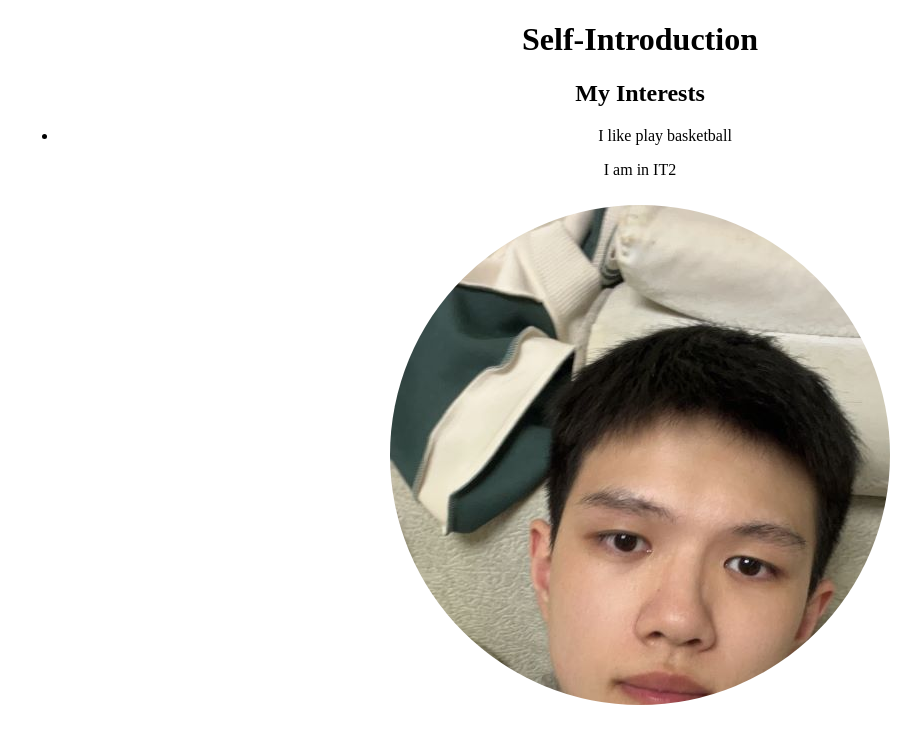
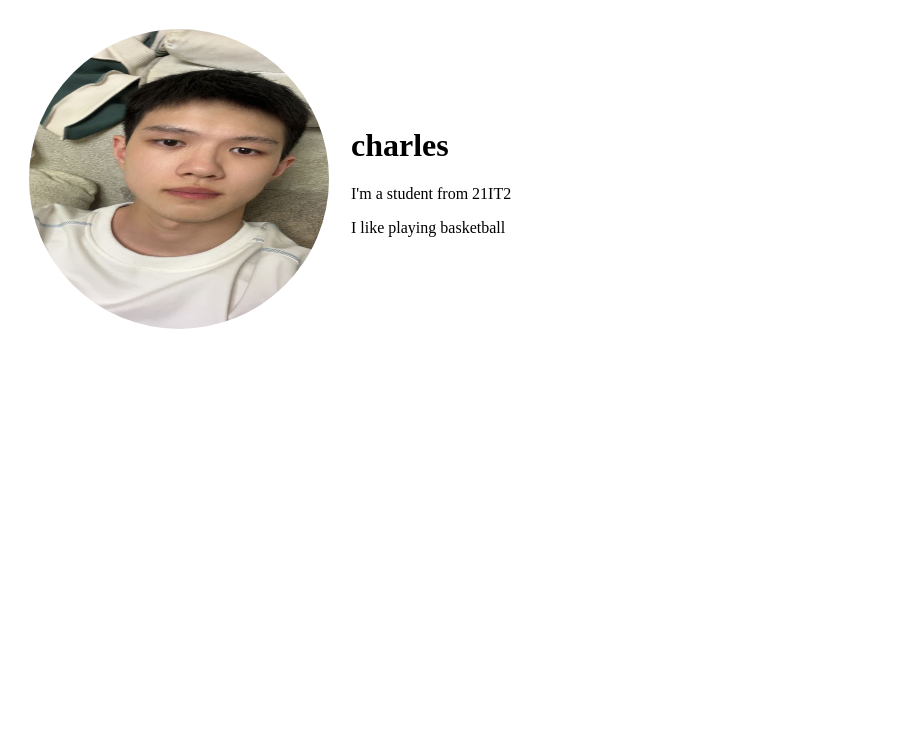
Before and after one commit to ZhangWeiro/Page1, a plain HTML site: page index.html in a window 1280 px wide. Shown: the whole page, without its empty margins (0-924 px from the left). Drawn offline with Linux system fonts and the light colour scheme.

Commit message:
Update index.html

```diff
--- a/index.html
+++ b/index.html
@@ -1,38 +1,27 @@
 <!DOCTYPE html>
-<html>
+<html lang="en">
 <head>
-  <title>Page1</title>
-  <style>
-    .container {
-      text-align: center;
-    }
-
-    .photo {
-      display: inline-block;
-      width: 500px;
-      height: 500px;
-      border-radius: 50%;
-      overflow: hidden;
-      margin: 10px;
-    }
-
-ul {
-  padding-left: 50px;
-}
-  </style>
+    <meta charset="UTF-8">
+    <meta http-equiv="X-UA-Compatible" content="IE=edge">
+    <meta name="viewport" content="width=device-width, initial-scale=1.0">
+    <title>Page1</title>
 </head>
 <body>
-  <div class="container">
-    <h1>Self-Introduction</h1>
-    <h2>My Interests</h2>
-    <ul>
-      <li>I like play basketball</I></li>
-      <!-- Add more interests if needed -->
-    </ul>
-    <p>I am in  IT2</p>
-    <div class="photo">
-      <img src="photo.jpg" alt="photo">
-    </div>
-  </div>
+   <table cellspacing="20">
+    <tbody>
+        <tr>
+            <td>
+            <div style="width:300px; height:300px; border-radius:50%; overflow:hidden;">
+            <img src="photo.jpg" alt="photo" width=300px; height=300px;>
+            </div>
+            </td>
+            <td>
+            <h1>charles</h1>
+            <p>I'm a student from 21IT2</p>
+            <p>I like playing basketball</p>
+            </td>
+        </tr>
+    </tbody>
+   </table>
 </body>
 </html>
```
